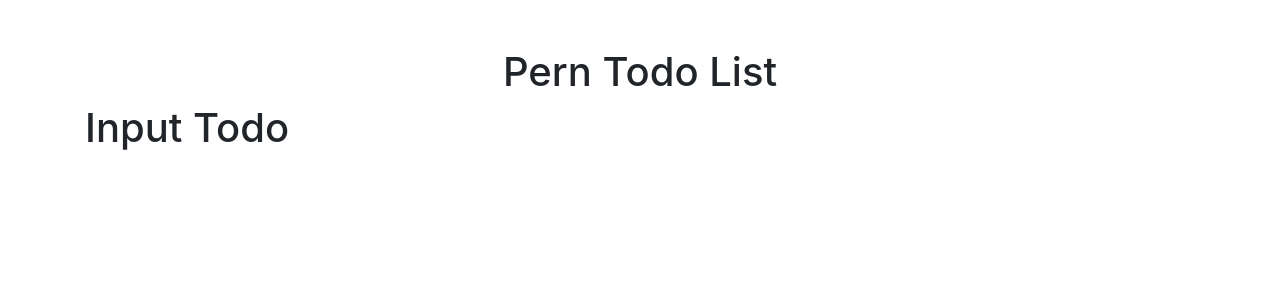
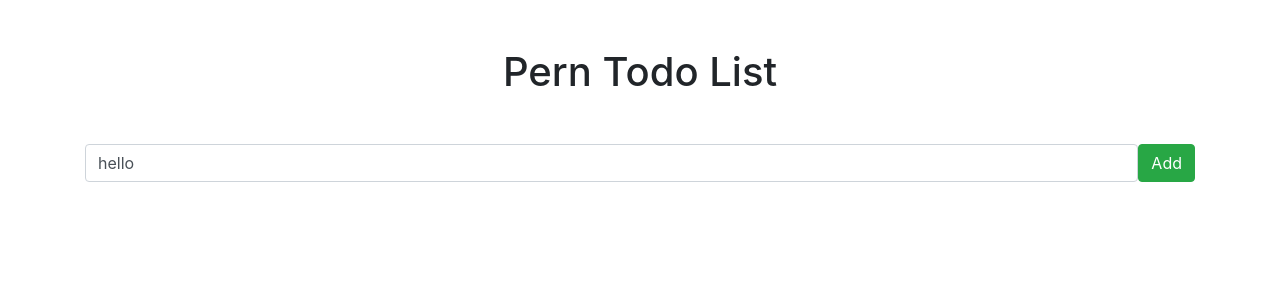
Before and after one commit to gabyballester/-todoapp-front-react, a React (Create React App) app: page / in a window 1280 px wide. Shown: the top 300 px of the page. Built offline with nearby package versions, Linux system fonts and the light colour scheme.

Commit message:
Add InputTodo

```diff
--- a/src/components/InputTodo.js
+++ b/src/components/InputTodo.js
@@ -1,6 +1,24 @@
+import { useState } from "react";
+import { saveTodoApi } from '../services/api.service';
+
 const InputTodo = () => {
+  const [description, setDescription] = useState("hello");
+
+  const onSubmitForm = async e => {
+    e.preventDefault();
+    saveTodoApi(description)
+  };
+
   return (
-    <h1>Input Todo</h1>
+    <form className="d-flex mt-5" onSubmit={onSubmitForm}>
+      <input
+        type="text"
+        className="form-control"
+        value={description}
+        onChange={e => setDescription(e.target.value)}
+      />
+      <button className="btn btn-success">Add</button>
+    </form>
   )
 }
 export default InputTodo;
```
